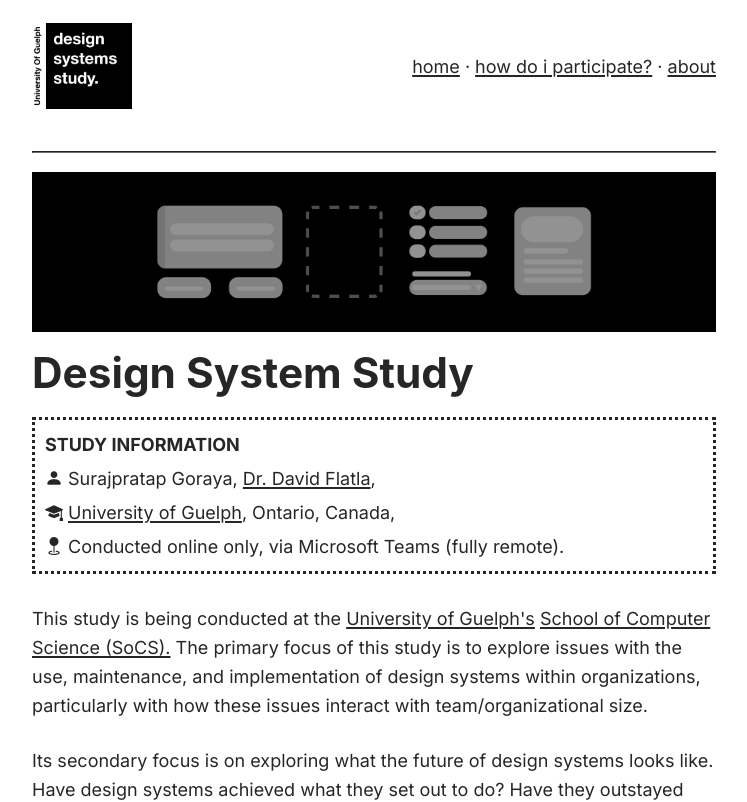
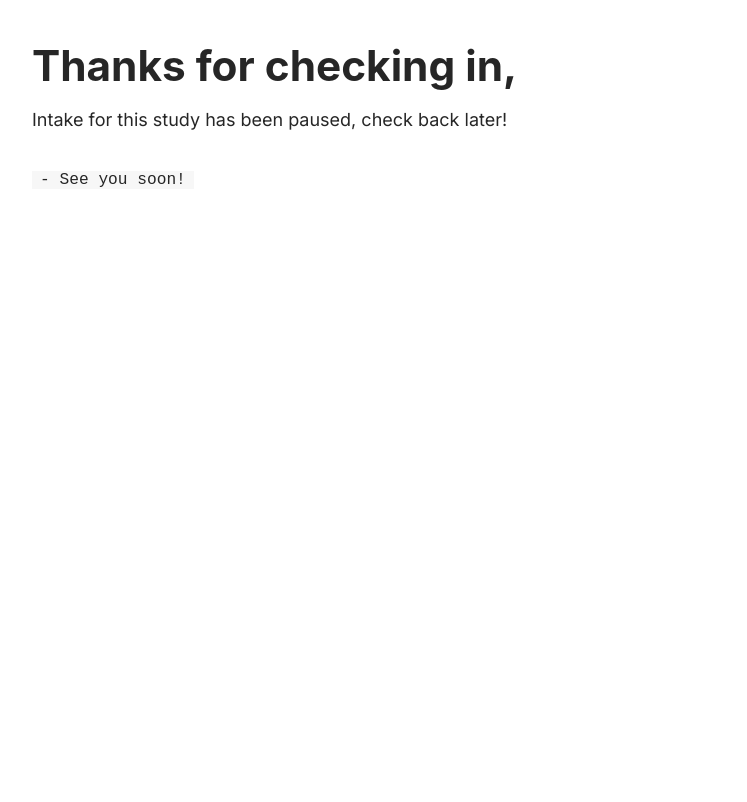
Before and after one commit to surajgoraya/designsystemstudy.ca, a SvelteKit app: page / in a window 1280 px wide. Shown: the top 802 px of the page, without its empty margins (266-1013 px from the left). Built offline with nearby package versions, Linux system fonts and the light colour scheme.

Commit message:
feat: temp pause on study

```diff
--- /dev/null
+++ b/src/routes/+error.svelte
@@ -0,0 +1 @@
+s
--- a/src/routes/+layout.svelte
+++ b/src/routes/+layout.svelte
@@ -7,7 +7,12 @@
   import SkipToMain from '$lib/components/SkipToMain.svelte';
 </script>
 
-<SkipToMain />
-<Nav />
+<!-- <SkipToMain /> -->
+<h1>Thanks for checking in,</h1>
+Intake for this study has been paused, check back later!
+<br/>
+<br/>
+<code>&dash; See you soon!</code>
+<!-- <Nav />
 <slot />
-<Footer />
+<Footer /> -->
```
Also changed, not shown: src/routes/+page.server.js (added, +13 -0 lines).
